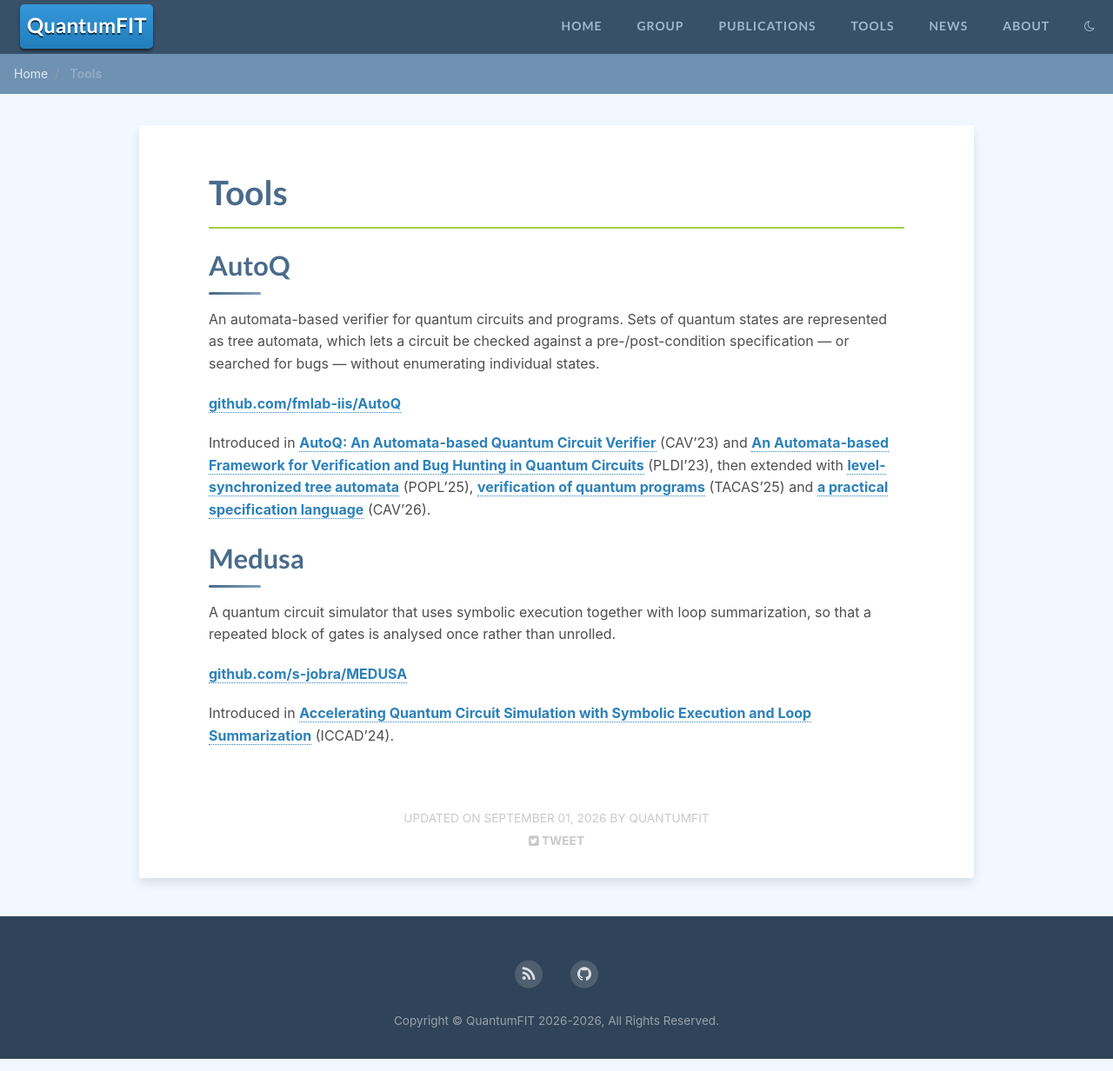
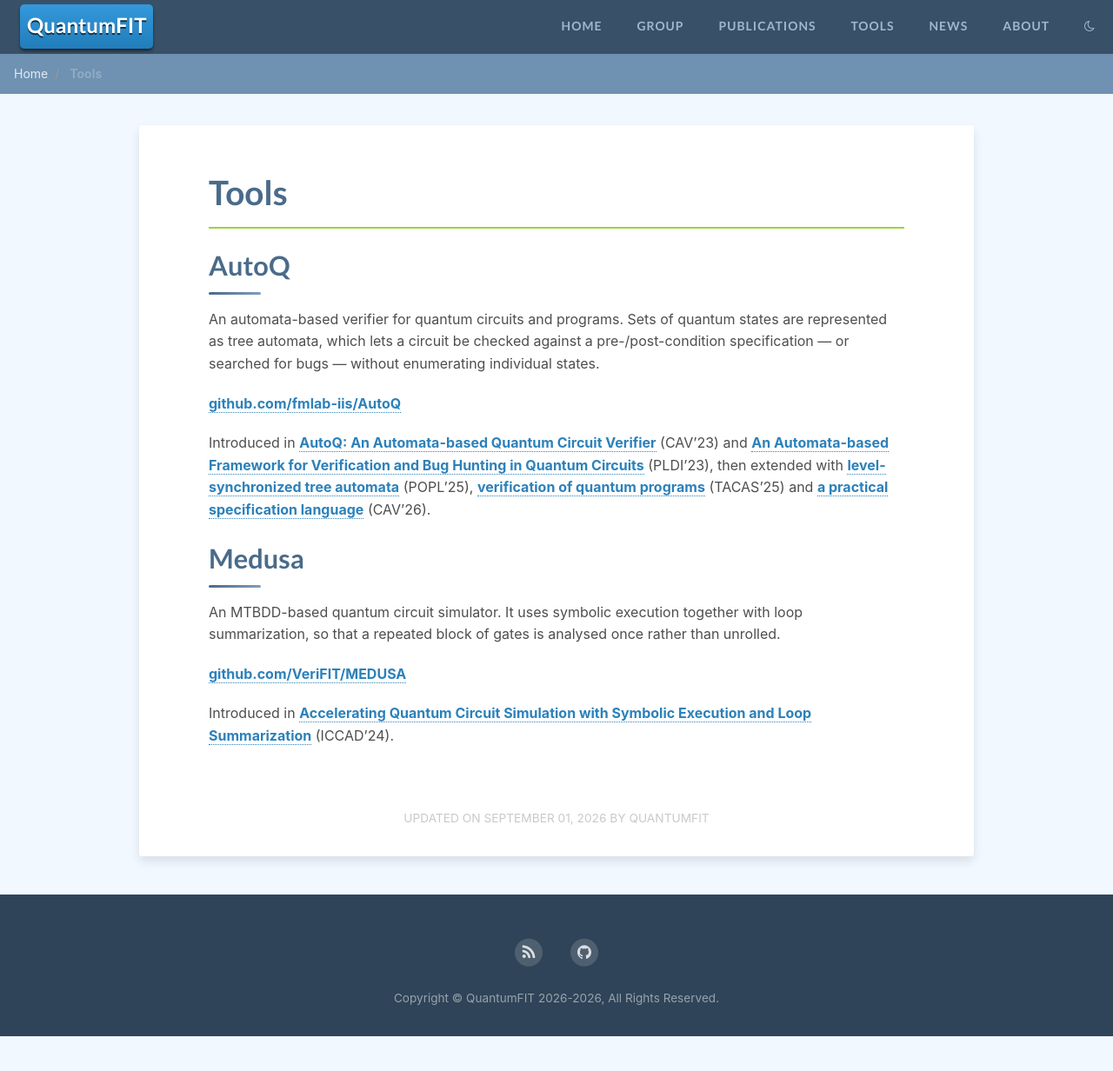
Before and after one commit to QuantumFIT/quantumfit.github.io, a Jekyll site: the page built from pages/tools.md, in a window 1280 px wide and 1232 px high. Shown: the whole window at 87% size. Built offline with Jekyll 4.4.1, drawn with Linux system fonts in a browser that asks for light colours; nearby versions of some CDN libraries; library files that are not in the unit come from our copies.

Commit message:
Hide the Twitter share link when unset; point Medusa at VeriFIT
_includes/social-share.html now gates the Twitter link on site.owner.twitter,
the same way the Facebook one is gated on site.owner.facebook. The surrounding
<div class="social-share"> is gated on either key being present, so with both
unset -- which is the current configuration -- nothing is emitted rather than an
empty div and ul.

Medusa's repository moved: github.com/s-jobra/MEDUSA redirects to
github.com/VeriFIT/MEDUSA. Updated on the Tools page and in the ICCAD'24 entry
on the Publications page, so neither relies on the redirect. Note this makes
that one link differ from ondrik.github.io, which the publications list
otherwise mirrors verbatim. The Medusa description now says "MTBDD-based",
taken from the repository's own description.

Co-Authored-By: Claude Opus 5 (1M context) <noreply@anthropic.com>

```diff
--- a/_includes/social-share.html
+++ b/_includes/social-share.html
@@ -1,14 +1,21 @@
+{% comment %}
+  Each share link appears only when the corresponding site.owner.* key is set in
+  _config.yml, matching how _includes/footer.html gates its social icons. The
+  share URLs do not themselves need an account, but a site that lists no
+  presence on a network should not be pushing readers to it either.
+
+  The whole block is wrapped as well, so that with neither key set nothing is
+  emitted at all rather than an empty <div><ul></ul></div>.
+{% endcomment %}
+{% if site.owner.facebook or site.owner.twitter %}
 <div class="social-share">
   <ul class="socialcount socialcount-small inline-list">
-    {% comment %}
-      Shown only when site.owner.facebook is set in _config.yml, matching how
-      _includes/footer.html gates its Facebook icon. The share URL itself does
-      not need an account, but a site that does not list a Facebook presence
-      should not be pushing readers to Facebook either.
-    {% endcomment %}
     {% if site.owner.facebook %}
     <li class="facebook"><a href="https://www.facebook.com/sharer/sharer.php?u={{ site.url }}{{ page.url }}" title="Share on Facebook"><span class="count"><i class="fa fa-facebook-square"></i> Like</span></a></li>
     {% endif %}
+    {% if site.owner.twitter %}
     <li class="twitter"><a href="https://twitter.com/intent/tweet?text={{ site.url }}{{ page.url }}" title="Share on Twitter"><span class="count"><i class="fa fa-twitter-square"></i> Tweet</span></a></li>
+    {% endif %}
   </ul>
 </div><!-- /.social-share -->
+{% endif %}
--- a/pages/tools.md
+++ b/pages/tools.md
@@ -30,11 +30,11 @@ Introduced in
 
 ## Medusa
 
-A quantum circuit simulator that uses symbolic execution together with loop
-summarization, so that a repeated block of gates is analysed once rather than
-unrolled.
+An MTBDD-based quantum circuit simulator. It uses symbolic execution together
+with loop summarization, so that a repeated block of gates is analysed once
+rather than unrolled.
 
-[github.com/s-jobra/MEDUSA](https://github.com/s-jobra/MEDUSA/)
+[github.com/VeriFIT/MEDUSA](https://github.com/VeriFIT/MEDUSA)
 
 Introduced in
 [Accelerating Quantum Circuit Simulation with Symbolic Execution and Loop Summarization](https://doi.org/10.1145/3676536.3676711)
```
Also changed, not shown: pages/publications.md (+1 -1 lines).
